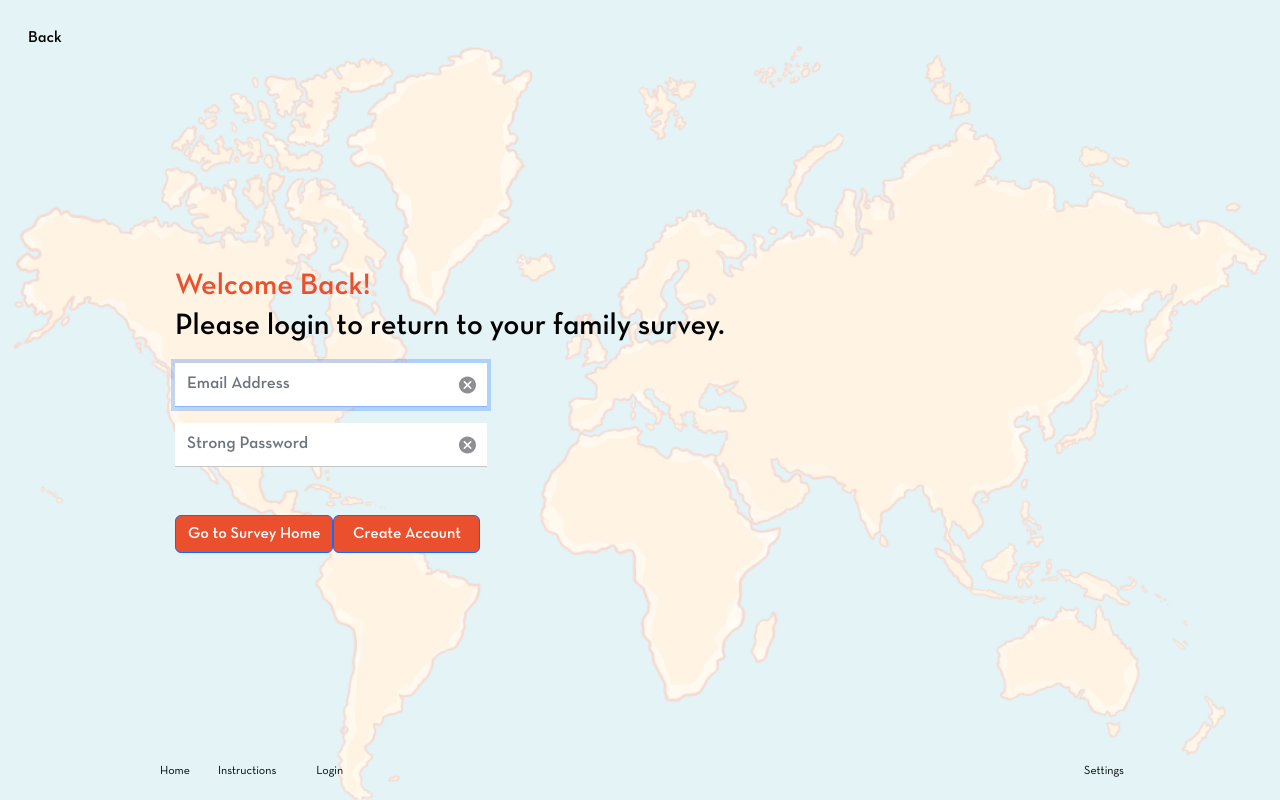
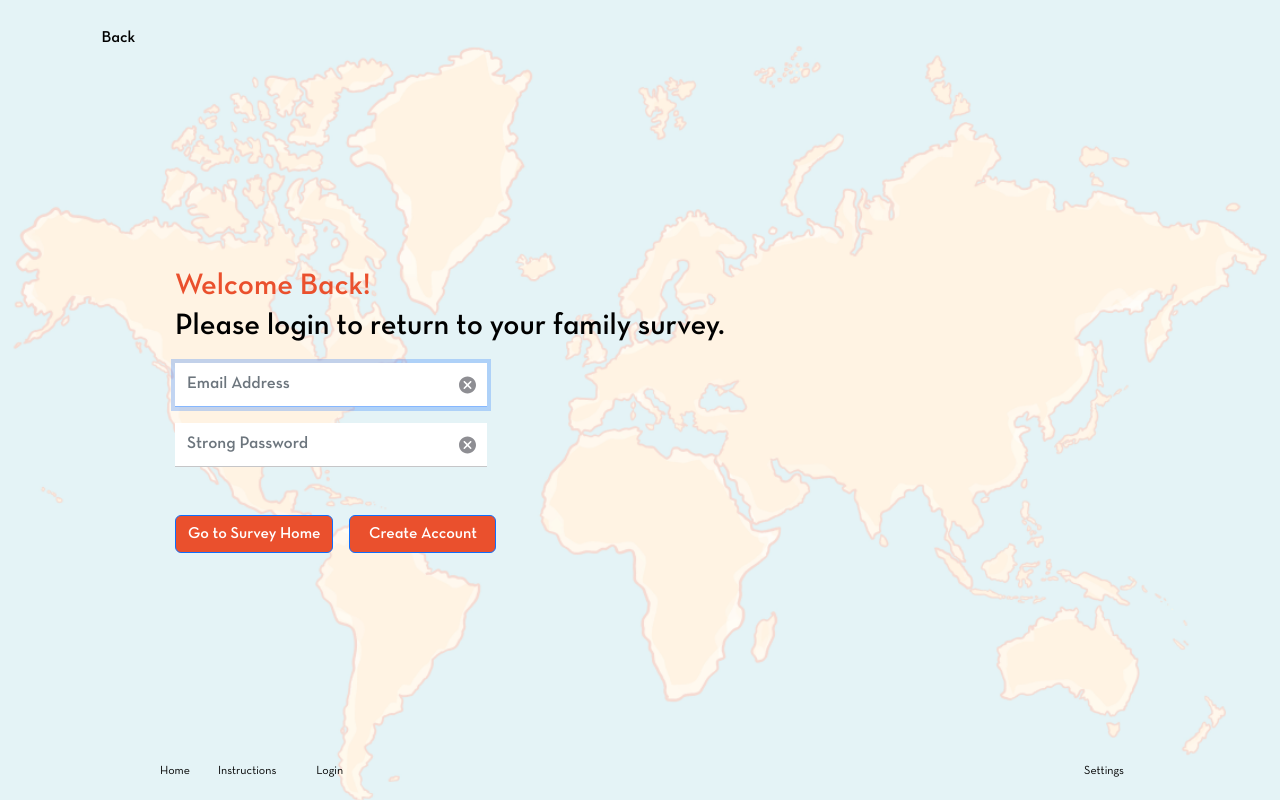
Before and after one commit to brandevwork/18-summer-travel, a React (Create React App) app in the folder client/: page /login in a window 1280 px wide. Built offline with nearby package versions, Linux system fonts and the light colour scheme.

Commit message:
corporate styling changes for background images and buttons, validations

```diff
--- a/client/public/index.html
+++ b/client/public/index.html
@@ -26,7 +26,7 @@
     -->
     <title>Family Summer</title>
   </head>
-  <body>
+  <body class="fade-in">
     <noscript>You need to enable JavaScript to run this app.</noscript>
       <div id="overlays"></div>
       <div id="root"></div>
--- a/client/src/assets/scss/main.scss
+++ b/client/src/assets/scss/main.scss
@@ -7,6 +7,30 @@ html,body {
 
 body {
   font-family: 'Neutra Text Light Alt';
+  background: url("../images/map-bg.png") repeat center top;
+  background-size: cover;
+}
+
+.fade-in {
+ -webkit-animation: fade-in 2s cubic-bezier(0.390, 0.575, 0.565, 1.000) both;
+         animation: fade-in 2s cubic-bezier(0.390, 0.575, 0.565, 1.000) both;
+}
+
+@-webkit-keyframes fade-in {
+  0% {
+    opacity: 0;
+  }
+  100% {
+    opacity: 1;
+  }
+}
+@keyframes fade-in {
+  0% {
+    opacity: 0;
+  }
+  100% {
+    opacity: 1;
+  }
 }
 
 @font-face {
@@ -205,9 +229,8 @@ h3 {
 }
 
 .main-wrapper {
-  background: url("../images/map-bg.png") no-repeat center top;
-  background-size: cover;
-  max-width: 100%;
+  max-width: 1133px;
+  width: 100%;
   margin: 0 auto;
   height: 100vh;
   &-finished {
@@ -304,10 +327,8 @@ h3 {
   font-size: 17px;
 }
 .cross-field {
+  .form-group {
     position: relative;
-  .form-control {
-    padding-right: 40px;
-  }
     .cross-icon {
       background: url("../images/cross.svg") no-repeat;
       width: 18px;
@@ -316,6 +337,10 @@ h3 {
       right: 10px;
       top: 50%;
       transform: translateY(-50%);
+    }
+  }
+  .form-control {
+    padding-right: 40px;
   }
 }
 
@@ -765,7 +790,7 @@ input {
   margin: 0 auto;
   display: grid;
   grid-template-columns: 1fr auto;
-  margin-bottom: 20px;
+  padding-bottom: 20px;
   a {
     color: $black;
     text-decoration: none;
--- a/client/src/components/UI/input.js
+++ b/client/src/components/UI/input.js
@@ -4,6 +4,7 @@ const Input = React.forwardRef(({input}, ref) => {
 	return (
 		<div className="form-group">
 			<input ref={ref} {...input}/>
+			<div className="cross-icon"></div>
 		</div>
 	)
 })
--- a/client/src/components/auth/login.js
+++ b/client/src/components/auth/login.js
@@ -115,7 +115,7 @@ function Login() {
 	              </div>
 	            </div>
 	            <div>
-	            <Button classes="btn btn-primary" title="Go to Survey Home" type="submit"/>
+	            <Button classes="btn btn-primary me-3" title="Go to Survey Home" type="submit"/>
 	            <Button classes="btn btn-primary" title="Create Account" buttonClickHandler={createHandler} />
 	            </div>
 	          </div>
--- a/client/src/components/auth/pickAge.js
+++ b/client/src/components/auth/pickAge.js
@@ -33,12 +33,12 @@ function PickAge({familyMemberState, nextClickHandler})	{
           <div className="list-grid">
             <div className="cross-field">
               <Input ref={el => nameRef.current[i+1] = el}  input={{"key":Math.random() , "type":"text", "placeholder":"Name",
-			      "className":"form-control rounded input-lg text-center no-border"}}/>
+			      "className":"form-control input-lg text-center "}}/>
               <div className="cross-icon"></div>
             </div>
             <div className="cross-field">
               <Input ref={el => yearRef.current[i+1] = el} input={{"key":Math.random() ,"type":"text", "placeholder":"Year",
-			      "className":"form-control rounded input-lg text-center no-border"}}/><span style={{"color":"red"}} ref={el => yearErrRef.current[i+1] = el}></span>
+			      "className":"form-control input-lg text-center"}}/><span style={{"color":"red"}} ref={el => yearErrRef.current[i+1] = el}></span>
               <div className="cross-icon"></div>
             </div>
           </div>
@@ -97,18 +97,11 @@ function PickAge({familyMemberState, nextClickHandler})	{
 	            <ol>
 	              <li className="mb-3 ps-2">
  	                <div className="list-grid">
-  							    <div class="col-auto">
-								      <div class="input-group mb-2">
-								        <input type="text" class="form-control" id="inlineFormInputGroup" ref={el => nameRef.current[0] = el} value={familyMemberState.first_name} />
-								        <div class="input-group-prepend">
-								          <div class="input-group-text" style={{"padding":"8px"}}>This is you</div>
-								        </div>
-								      </div>
-								    </div>
+ 	                  <div><Input ref={el => nameRef.current[0] = el}  input={{"type":"text", "value": [familyMemberState.first_name], "placeholder":"Name",
+		      							"className":"form-control"}}/><span className="position-absolute font-11">This is you!</span></div>
  	                  <div className="cross-field">
  	                   <Input ref={el => yearRef.current[0] = el}  input={{"type":"text", "placeholder":"Year",
  	    									"className":"form-control"}}/><span style={{"color":"red"}} ref={el => yearErrRef.current[0] = el}></span>
-	                    <div className="cross-icon"></div>
  	                  </div>
  	                </div>
  	              </li>
--- a/client/src/components/result/result.js
+++ b/client/src/components/result/result.js
@@ -23,7 +23,7 @@ function Result()	{
           <div className="d-flex flex-column justify-content-center align-items-center mb-3">
             <div className="font-17 lh-1 my-2">See Recommendations</div>
             <div>
-              <a name="" id="" className="btn btn-primary d-inline-flex align-items-center justify-content-center" href="./results_recommendations_19.html" role="button">
+              <a name="" id="" className="btn btn-primary d-inline-flex align-items-center justify-content-center me-3" href="./results_recommendations_19.html" role="button">
                 <img src={require('../../assets/images/print-icon.svg').default} className="me-1" alt="" />
                 Print Results
               </a>
--- a/client/src/components/suggestions/endorsement.js
+++ b/client/src/components/suggestions/endorsement.js
@@ -20,7 +20,7 @@ function Endorsement()	{
           <div className="d-flex flex-column justify-content-center align-items-center mb-3">
             <div className="font-17 lh-1 my-2">See Results</div>
             <div>
-              <a name="" id="" className="btn btn-primary d-inline-flex align-items-center justify-content-center" href="#" role="button">
+              <a name="" id="" className="btn btn-primary d-inline-flex align-items-center justify-content-center me-3" href="#" role="button">
                 <img src={require('../../assets/images/print-icon.svg').default} className="me-1" alt="" />
                 Print Recommendations
               </a>
```
Lines whose indentation alone changed are shown as unchanged.
